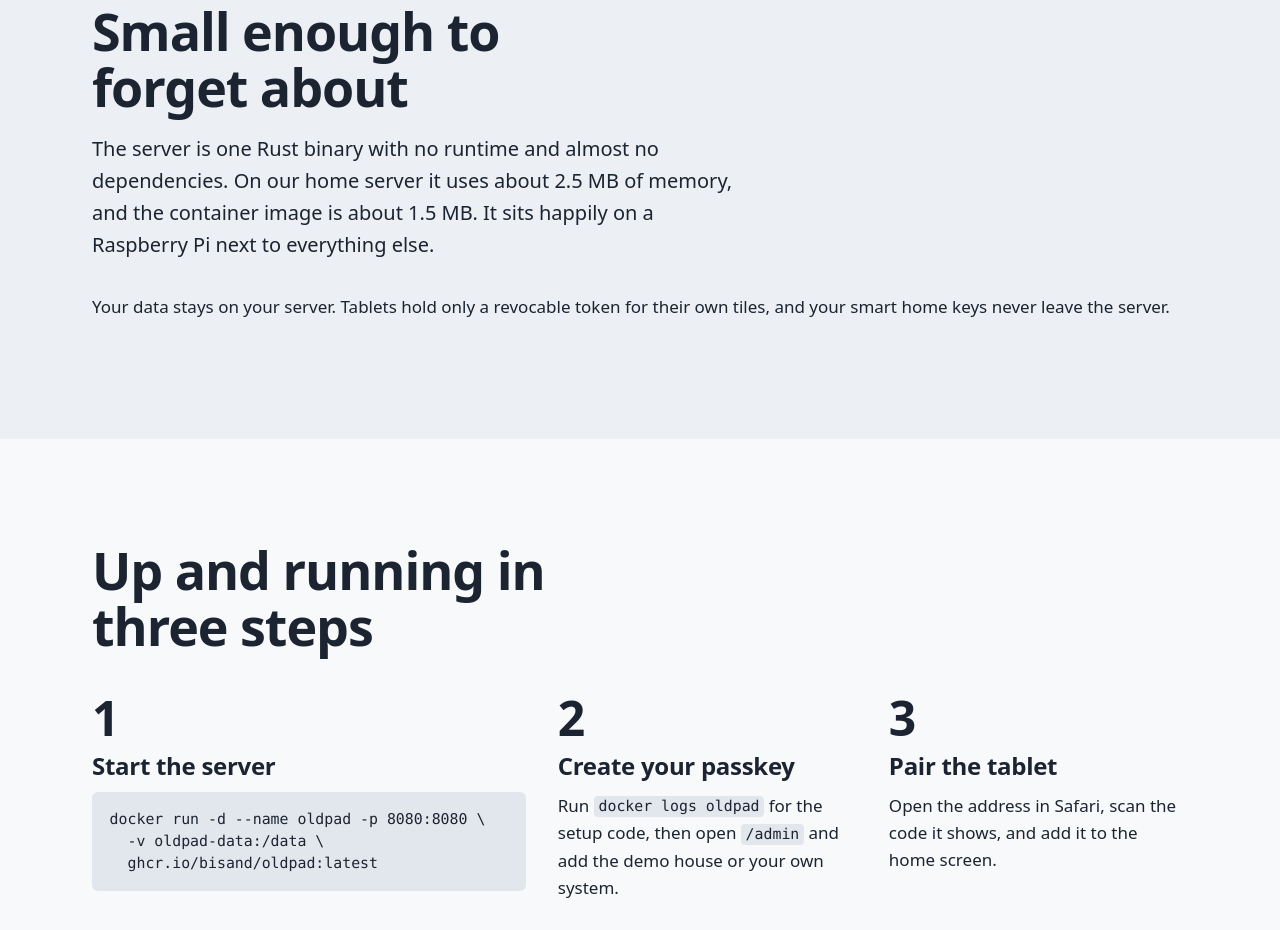
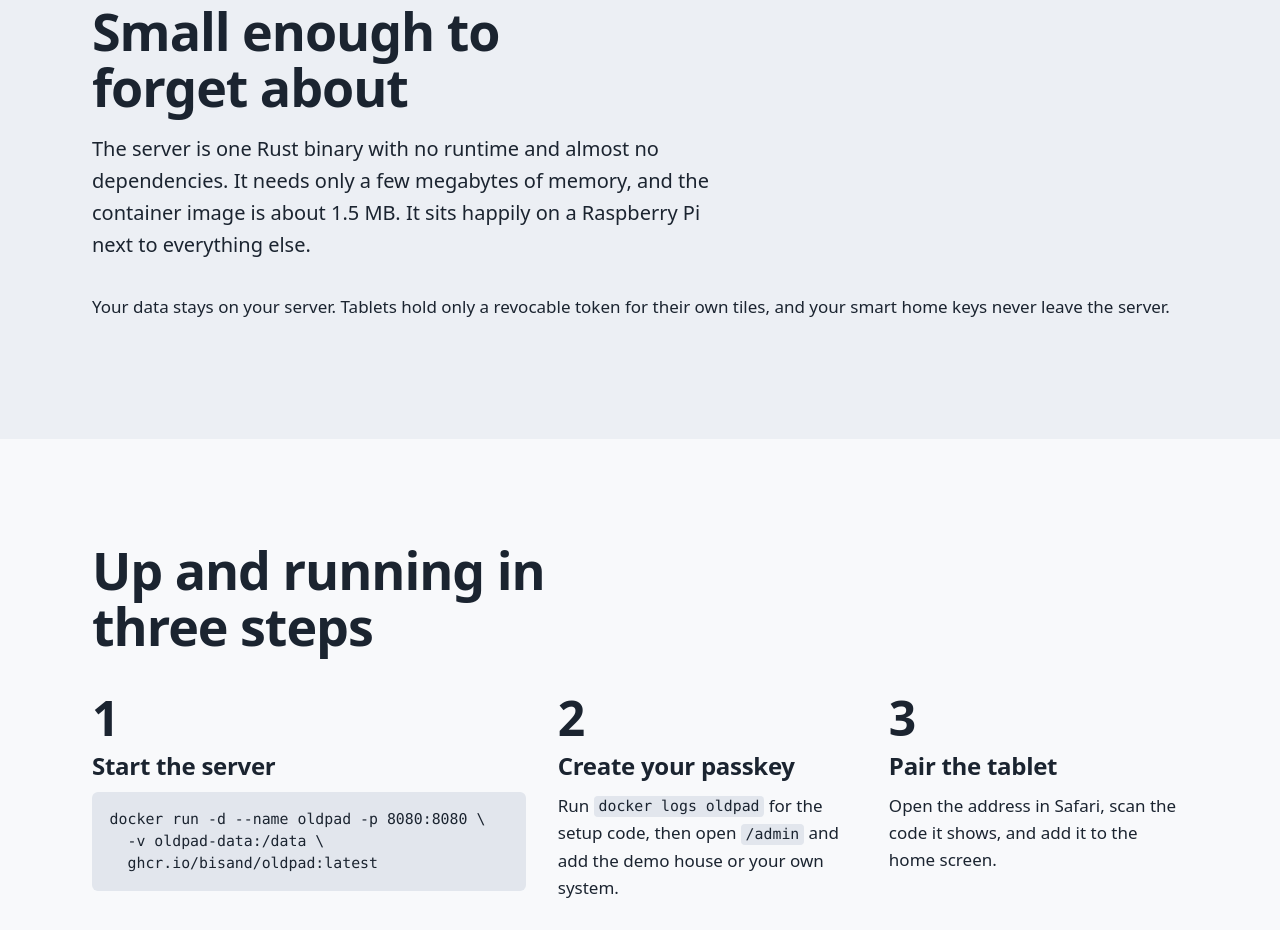
Before and after one commit to bisand/oldpad, an Eleventy site: page site/src/index.njk in a window 1280 px wide. Shown: the part 5569-6499 px from the top of the page. Built offline with nearby package versions, Linux system fonts and the light colour scheme; Eleventy itself is replaced by a stand-in of ours; code samples lack their colours; files that its build step writes are made by us from their sources; a web font is replaced by a local one.

Commit message:
site: fix the Linux install and keep the memory figure general

```diff
--- a/site/src/index.njk
+++ b/site/src/index.njk
@@ -81,7 +81,7 @@ bodyClass: home
 
 <section class="wrap small">
   <h2>Small enough to forget about</h2>
-  <p class="lead">The server is one Rust binary with no runtime and almost no dependencies. On our home server it uses about 2.5 MB of memory, and the container image is about 1.5 MB. It sits happily on a Raspberry Pi next to everything else.</p>
+  <p class="lead">The server is one Rust binary with no runtime and almost no dependencies. It needs only a few megabytes of memory, and the container image is about 1.5 MB. It sits happily on a Raspberry Pi next to everything else.</p>
   <p>Your data stays on your server. Tablets hold only a revocable token for their own tiles, and your smart home keys never leave the server.</p>
 </section>
 
```
Also changed, not shown: 1 other file.
